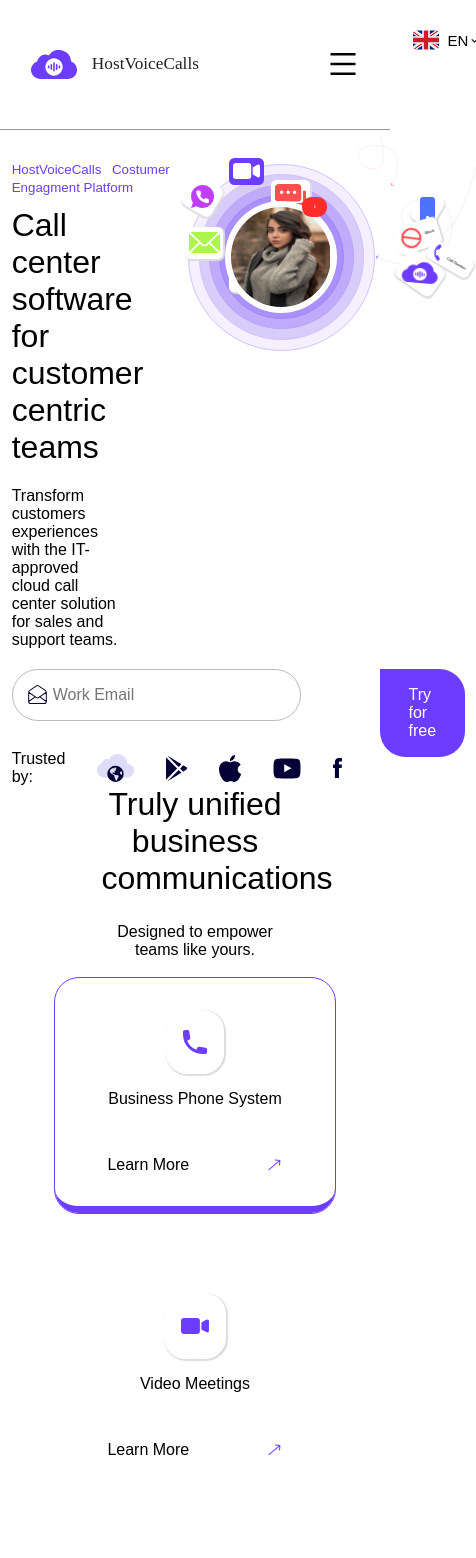
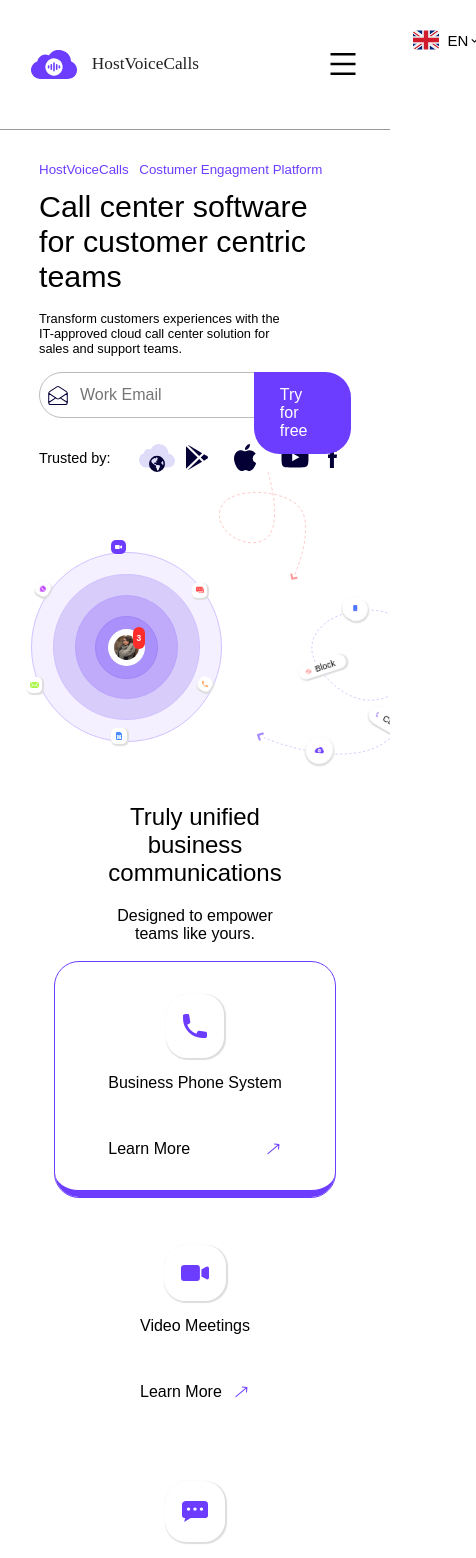
Before and after one commit to Gzim-Dardhishta/HostVoiceCall, a React (Create React App) app: page / in a window 390 px wide. Shown: the top 1558 px of the page, 476 px wide, since content can reach past the window. Built offline with nearby package versions, Linux system fonts and the light colour scheme; a web font is replaced by a local one.

Commit message:
Responsive

```diff
--- a/src/Components/pages/Home/CallCenter.js
+++ b/src/Components/pages/Home/CallCenter.js
@@ -38,11 +38,7 @@
                         <div className="button">
                             <Link to='/'>Try for free</Link>
                         </div>
-                        {/* <FormattedMessage id='work-email' defaultMessage="Work Email" /> */}
                     </div>
-                    {/* <div className="button">
-                        <Link to='/'>Try for free</Link>
-                    </div> */}
                 </div>
 
                 <div className="social-links">
--- a/src/Components/pages/Home/data.js
+++ b/src/Components/pages/Home/data.js
@@ -9,6 +9,7 @@
 export const BussinesContactCards = [
     {
         cls: 'cls1',
+        textcls: 'first-card',
         icon: phone,
         text: 'Business Phone System',
         link: 'Learn More',
--- a/src/Components/pages/Home/styles/bussines.scss
+++ b/src/Components/pages/Home/styles/bussines.scss
@@ -9,27 +9,31 @@
 
         h1{
             margin-bottom: .8em;
+            font-size: clamp(1.5rem, 3vw, 2.1rem);
             font-weight: 500;
+        }
+        p{
+            font-size: clamp(1rem, 1.4vw, 1.3rem);
         }
     }
 
     .cards{
         display: flex;
         flex-wrap: wrap;
-        width: 90%;
-        margin: auto;
+        width: 100%;
         margin-top: 1.2em;
-        gap: 3em;
+        justify-content: space-between;
         margin-bottom: 2em;
+
+        .all-cards{
+            width: 20%;
+            display: flex;
+            flex-wrap: wrap;
+        }
 
         .cls1{
             outline: 1px solid #6C3DFF;
-            box-sizing: border-box;
             border-bottom: solid #6C3DFF 7px;
-        }
-
-        .all-cards{
-            flex: 1;
         }
 
         .card{
@@ -54,12 +58,12 @@
                 border-bottom: solid #6C3DFF 7px;
             }
 
-            .text{
-                margin: 1em 0;
-            }
-            .cls2{
-                padding: 1.5em 1em;
-            }
+            // .text{
+            //     margin: 1em 0;
+            // }
+            // .cls2{
+            //     padding: 1.5em 1em;
+            // }
 
             .link{
                 margin-top: 3em;
@@ -100,12 +104,25 @@
 
 }
 
-// @media (max-width: 1060px) {
-//     .bussines-meetings{
-//         .cards{
-//             display: flex;
-//             flex-wrap: wrap;
-//         }
-//     }
-
-// }
+@media (max-width:876px) {
+    .bussines-meetings{
+        .cards{
+            .all-cards{
+                width: 45%;
+                // margin: 1em;
+            }
+        }
+    }
+}
+@media (max-width:478px) {
+    .bussines-meetings{
+        .cards{
+            .all-cards{
+                width: 100%;
+                display: flex;
+                justify-content: center;
+                margin-bottom: 1em;
+            }
+        }
+    }
+}
--- a/src/Components/pages/Home/styles/callcenter.scss
+++ b/src/Components/pages/Home/styles/callcenter.scss
@@ -10,20 +10,18 @@
 .call-center{
     margin-top: 9em;
     display: flex;
-    // flex-wrap: wrap;
-    // justify-content: space-between;
+    justify-content: space-between;
+    overflow-x: hidden;
 
-    // width: 97%;
-    // margin-left: 3%;
     .info{
-        width: max(35%, 26vw);
         margin-top: 4%;
         margin-left: 3%;
+        width: 37%;
 
         .links{
             color: #6C3DFF;
             margin-bottom: 0.7em;
-            font-size: 1rem;
+            font-size: 1em;
             small{
                 margin-right: 0.8em;
                 &:hover{
@@ -33,11 +31,11 @@
         }
 
         h1{
-            font-weight: 400;
-            font-size: clamp(2rem, 2.2vw, 3rem);
+            font-weight: 100;
+            font-size: clamp(1rem, 2.3vw, 4rem);
         }
         p{
-            font-size: 1em;
+            font-size: min(1em, 2.2vw);
             width: 80%;
             margin: 1.3em 0;
         }
@@ -47,20 +45,23 @@
             .email-icon{
                 content: url("../../../../assets/Home/CallCanter/email.svg");
                 position: absolute;
-                top: 1em;
-                left: 1em;
+                top: 30%;
+                left: 3%;
                 z-index: 1;
+                width: min(1.5em, 5vw);
             }
 
             .work-email{
                 position: relative;
                 display: flex;
                 gap: 1em;
+                z-index: 0;
 
                 input{
-                    padding: 1em 2.5em;
-                    width: 30em;
-                    font-size: 1em;
+                    padding: min(1em, 2.2vw);
+                    padding-left: 4em;
+                    width: min(85%, 95vw);
+                    font-size: min(1em, 2.2vw);
                     border: 1px solid #bbb;
                     border-radius: 35px;
                 }
@@ -70,8 +71,11 @@
                     width: fit-content;
                     background-color: #6C3DFF;
                     border-radius: 0 1.6em 1.6em 1.6em;
-                    padding: 1.05em 1.8em;
-                    left: 23em;
+                    padding: min(1.08em, 2.2vw);
+                    padding-right: 1.8em;
+                    padding-left: 1.8em;
+                    left: 69%;
+                    font-size: min(1em, 2.2vw);
                     a{
                         color: #fff;
                     }
@@ -84,6 +88,7 @@
             align-items: center;
             gap: 2em;
             margin-top: 1.8em;
+            font-size: min(1em, 2.2vw);
             .cloud{
                 content: url("../../../../assets/Home/CallCanter/cloud.svg");
             }
@@ -99,26 +104,31 @@
             .facebook{
                 content: url("../../../../assets/Home/CallCanter/facebook.svg");
             }
+            a{
+                width: min(1em, 2.5vw);
+                margin-right: min(1em, 2.2vw);
+            }
         }
     }
 
     .images{
+        width: 50vw;
         display: flex;
-        // justify-content: space-between;
-        // width: min(50%, 600px);
-        font-size: min(1.7em, 1vw);
-        margin-left: 10.2em;
+        justify-content: space-between;
+        align-items: center;
+        font-size: min(1em, 1.2vw);
+        margin-left: min(17.5%, 8vw);
         .contact-images{
             .circle1{
                 position: relative;
-                top: 5em;
 
                 .video{
                     content: url("../../../../assets/Home/CallCanter/video.svg");
+                    width: 3.7vw;
                     padding: 1.4em 1em;
                     position: absolute;
-                    top: -1.7em;
-                    left: 10.3em;
+                    top: -6.8%;
+                    left: 42%;
                     background-color: #6C3DFF;
                     border-radius: 1.4em;
                 }
@@ -126,12 +136,14 @@
                     .icon{
                         content: url("../../../../assets/Home/CallCanter/whatsapp.svg");
                         transform: rotateY(0deg) rotate(-30deg);
+                        width: 1.5vw;
                     }
                     position: absolute;
-                    top: 4em;
-                    left: -.8em;
+                    top: 15%;
+                    left: 2%;
+                    width: 3.7vw;
                     background-color: #fff;
-                    padding: 1.3em 1.3em;
+                    padding: 1.3em 1.2em;
                     border-radius: 1.5em;
                     box-shadow: 1px 1px 1px 1px #ddd;
                     transform: rotateY(0deg) rotate(30deg);
@@ -140,10 +152,12 @@
                 .message{
                     content: url("../../../../assets/Home/CallCanter/message.svg");
                     position: absolute;
-                    top: 4em;
-                    left: 21em;
+                    top: 16%;
+                    left: 85%;
                     background-color: #fff;
-                    padding: 1.1em 1.1em;
+                    padding: .9em;
+                    width: 3.7vw;
+                    height: 3.7vw;
                     border-radius: 1.4em;
                     box-shadow: 1px 1px 1px 1px #ddd;
                 }
@@ -152,10 +166,11 @@
                     .icon{
                         content: url("../../../../assets/Home/CallCanter/phone.svg");
                         transform: rotateY(0deg) rotate(-30deg);
+                        width: 1.5vw;
                     }
                     position: absolute;
-                    top: 16em;
-                    left: 21.3em;
+                    top: 66%;
+                    left: 88%;
                     background-color: #fff;
                     padding: 1.2em 1.2em;
                     border-radius: 1.4em;
@@ -166,8 +181,9 @@
                 .mail{
                     content: url("../../../../assets/Home/CallCanter/mail.svg");
                     position: absolute;
-                    top: 16em;
-                    left: -1em;
+                    top: 66%;
+                    left: -3%;
+                    width: 4vw;
                     background-color: #fff;
                     padding: 1.3em 1em;
                     border-radius: 1.4em;
@@ -178,8 +194,9 @@
                     content: url("../../../../assets/Home/CallCanter/sim.svg");
                     padding: 1em 1.3em;
                     position: absolute;
-                    top: 23em;
-                    left: 10.3em;
+                    top: 93%;
+                    left: 42%;
+                    width: 4vw;
                     background-color: #fff;
                     color: white;
                     border-radius: 1.4em;
@@ -217,22 +234,24 @@
                                 border-radius: 50%;
                                 .profile-image{
                                     content: url("../../../../assets/Home/CallCanter/profile-pic.png");
-                                    height: 100px;
-                                    width: 100px;
+                                    height: 6.5vw;
+                                    width: 6.5vw;
                                     border-radius: 50%;
                                 }
 
                                 .notification{
                                     position: absolute;
-                                    top: -4px;
-                                    right: 10px;
-                                    padding: 8px 12px;
+                                    top: -4%;
+                                    right: 1%;
+                                    display: flex;
+                                    align-items: center;
+                                    justify-content: center;
+                                    padding: 6px;
                                     background-color: #FF2C2C;
                                     border-radius: 3em;
-                                    font-size: .8em;
                                     font-weight: 700;
                                     color: #fff;
-                                    width: fit-content;
+                                    width: 2vw;
                                 }
                             }
                         }
@@ -246,15 +265,15 @@
             .long-arrow{
                 position: relative;
                 content: url("../../../../assets/Home/CallCanter/longarrow.svg");
-                // width: clamp(10em, 30vw, 26em);
                 width: 26em;
                 height: 37em;
+
             }
             .short-arrow{
                 content: url("../../../../assets/Home/CallCanter/shortarrow.svg");
                 position: absolute;
                 right: 20em;
-                top: -2em;
+                top: -6%;
                 max-width: 140px;
                 height: 13em;
             }
@@ -263,6 +282,7 @@
                 .icon{
                     content: url("../../../../assets/Home/CallCanter/mobile.svg");
                     transform: rotateY(0deg) rotate(-30deg);
+                    width: 1vw;
                 }
                 padding: 1em 1.3em;
                 position: absolute;
@@ -290,6 +310,7 @@
 
                 .icon {
                     content: url("../../../../assets/Home/CallCanter/block.svg");
+                    width: 1.6vw;
                 }
             }
 
@@ -308,6 +329,7 @@
 
                 .icon{
                     content: url("../../../../assets/Home/CallCanter/call.svg");
+                    width: 1.2vw;
                 }
             }
 
@@ -315,6 +337,7 @@
                 .icon{
                     content: url("../../../../assets/Home/CallCanter/host.svg");
                     transform: rotateY(0deg) rotate(-30deg);
+                    width: 2.4vw;
                 }
                 position: absolute;
                 top: 29em;
@@ -329,26 +352,58 @@
     }
 }
 
-@media (max-width: 1060px) {
-    // .call-center{
-    //     display: block;
+@media (max-width: 900px) {
+    .call-center{
+        display: block;
+        margin: 0;
 
-    //     .info{
-    //         width: 80%;
-    //         margin: auto;
-    //         margin-top: 13em;
-    //     }
-    // }
+        .info{
+            width: 80%;
+            margin: auto;
+            margin-top: 10em;
 
-    // .contact-images{
-    //     display: flex;
-    //     justify-content: center;
-    //     align-items: center;
-    // }
+            h1{
+                font-size: 1.9em;
+            }
+            p{
+                font-size: .8em;
+            }
 
-    // .arrows{
-    //     display: none;
-    // }
+            .email{
+                font-size: 1em;
+                .work-email input{
+                    width: 80%;
+                    font-size: 1em;
+                    padding: .8em;
+                    padding-left: 2.5em;
+                }
+                .work-email {
+                    .button{
+                        font-size: 1em;
+                        padding: .86em 1.6em;
+                    }
+                }
+            }
+
+            .social-links{
+                font-size: .9em;
+            }
+
+        }
+
+        .images{
+            margin-top: 5%;
+            display: flex;
+            width:80%;
+            justify-content: space-between;
+            gap: 4em;
+            font-size: 1vh;
+
+            .video, .whatsapp, .sim, .message, .mail, .phone{
+                font-size: .9vw;
+            }
+        }
+    }
 
 
 }
--- a/src/Components/shared/MobileNav/MobileNav.scss
+++ b/src/Components/shared/MobileNav/MobileNav.scss
@@ -49,7 +49,7 @@
             height: 20px;
         }
         h6{
-            font-size: 14px;
+            font-size: 1.2em;
             font-family: "Amaranth";
         }
     }
--- a/src/Components/shared/MobileNav/Sidebar/sidebar.scss
+++ b/src/Components/shared/MobileNav/Sidebar/sidebar.scss
@@ -1,3 +1,7 @@
+.sidebar-logo-row h6{
+    font-size: 1.3em
+}
+
 .mobile-sidebar-links{
     .nav-sidebar-link{
         color: red;
@@ -7,7 +11,7 @@
         border-bottom: 1px solid #aaa;
         border-left: 4px solid transparent;
         a{
-            font-size: 1em;
+            font-size: 1.1em;
             width: 160px;
             display: flex;
             align-items: center;
@@ -66,10 +70,11 @@
     align-items: center;
     justify-content: center;
     flex-wrap: wrap;
-    gap: 1em;
+    gap: 1.3em;
     margin: 50px 0px;
 
     a{
+        font-size: 1.2em;
         padding: 10px 20px;
         border: 1px solid #6C3DFF;
         background-color: #6C3DFF;
--- a/src/Components/shared/NavBar/Megamenus/megamenu.scss
+++ b/src/Components/shared/NavBar/Megamenus/megamenu.scss
@@ -70,7 +70,7 @@
 }
 
 #products-megamenu {
-    width: 85em;
+    width: 90em;
     left: 3%;
     z-index: 2000;
     .tabs {
--- a/src/Components/shared/NavBar/NavBar.js
+++ b/src/Components/shared/NavBar/NavBar.js
@@ -34,10 +34,10 @@
     <header>
         <MediaBar />
         <div id="nav-bar" className={clsx(`navbar ${props.styles}`, isSticky ? "nav__sticky" : "")}>
-            <div id='logo'>
+            <Link to='/' id='logo'>
                 <div className="icon"></div>
                 <h4>HostVoiceCalls</h4>
-            </div>
+            </Link>
 
             <div className="nav-links">
                 {NavBarData.map((props) => {
--- a/src/Components/shared/NavBar/navbar.scss
+++ b/src/Components/shared/NavBar/navbar.scss
@@ -15,7 +15,7 @@
     height: 9em;
     top: 0;
     left: 0;
-    z-index: 1;
+    z-index: 2;
     background-color: #fff;
 }
 
@@ -192,7 +192,7 @@
         align-items: center;
     }
     #logo h4 {
-        // font-weight: 500;
+        color: #222;
         font-size: 1.2em;
     }
     .icon {
```
